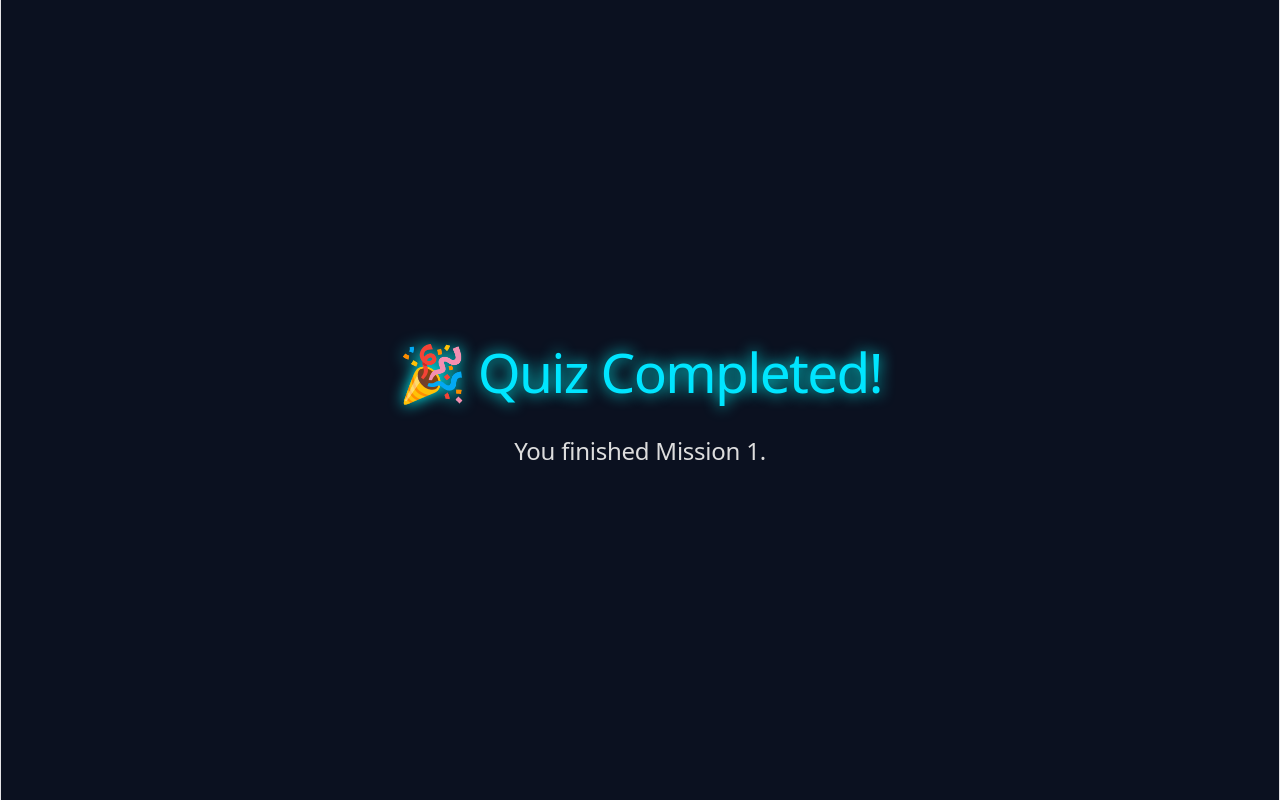
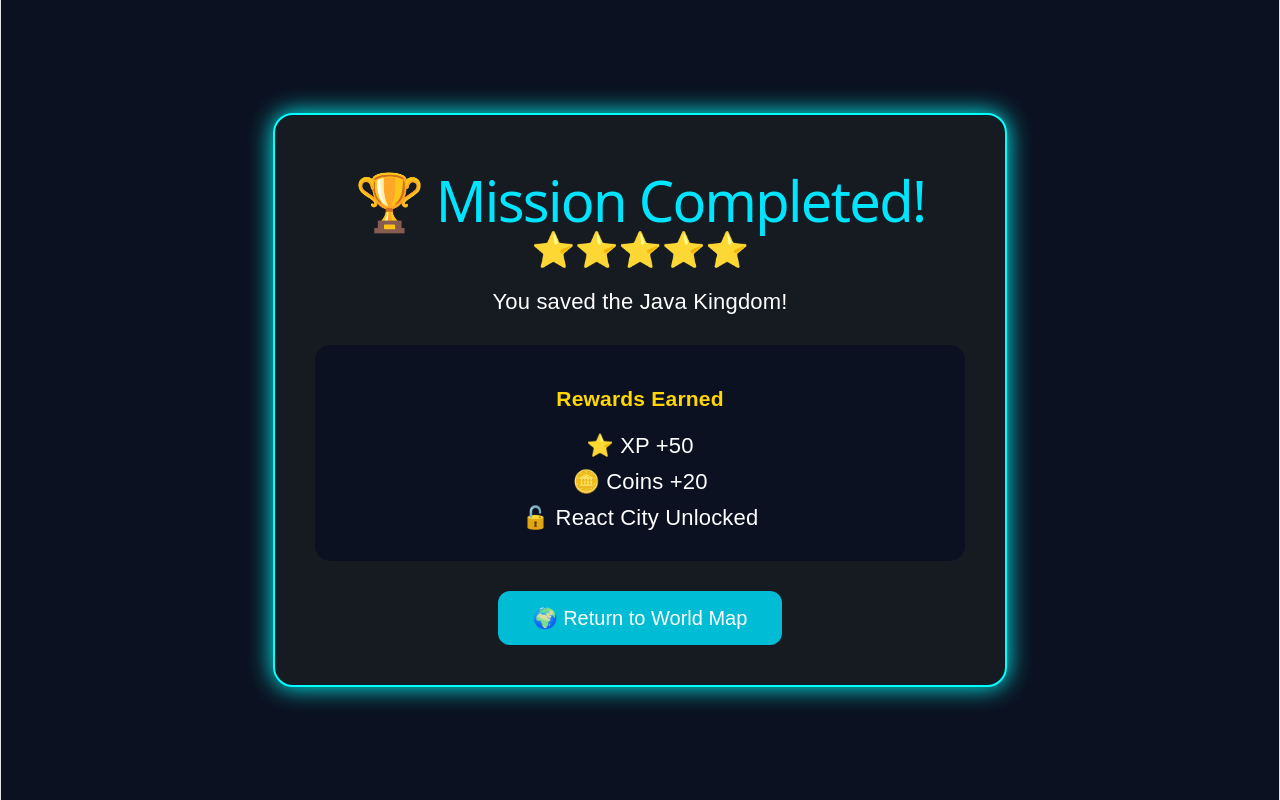
Before and after one commit to rashmirekhaghosh370-svg/JavaVerse, a React (Vite) app in the folder frontend/javaverse-frontend/: page /result in a window 1280 px wide. Built offline with nearby package versions, Linux system fonts and the light colour scheme.

Commit message:
Completed Result Page and Mission Rewards System

```diff
--- a/frontend/javaverse-frontend/src/pages/Quiz/Quiz.jsx
+++ b/frontend/javaverse-frontend/src/pages/Quiz/Quiz.jsx
@@ -1,10 +1,10 @@
 import React, { useState } from "react";
 import "./Quiz.css";
+import { useNavigate } from "react-router-dom";
 
 function Quiz() {
-
+const navigate = useNavigate();
 const questions = [
-
 {
 question:"Which keyword is used to create a class in Java?",
 options:["function","class","define","new"],
@@ -43,7 +43,7 @@ const handleAnswer = (selected) => {
   if (current < questions.length - 1) {
     setCurrent(current + 1);
   } else {
-    alert("Quiz Completed!");
+    navigate ("/result");
   }
 
 };
--- a/frontend/javaverse-frontend/src/pages/Result/Result.css
+++ b/frontend/javaverse-frontend/src/pages/Result/Result.css
@@ -4,17 +4,71 @@
     display:flex;
     justify-content:center;
     align-items:center;
-    flex-direction:column;
     color:white;
 }
 
-.result-page h1{
-    color:#00e5ff;
-    font-size:55px;
-    text-shadow:0 0 15px cyan;
+.result-card{
+    width:650px;
+    background:#161b22;
+    border:2px solid cyan;
+    border-radius:20px;
+    padding:40px;
+    text-align:center;
+    color:white;
+    box-shadow:0 0 25px cyan;
 }
 
-.result-page h2{
-    margin-top:20px;
-    color:#ddd;
+.result-card h1{
+    color:#00e5ff;
+    margin-bottom:15px;
 }
+
+.result-card h2{
+    font-size:35px;
+    margin-bottom:20px;
+}
+.result-card p{
+    color:white;
+}
+.result-card h3{
+    color:gold;
+}
+.result-btn{
+    color:white;
+}
+.success{
+    font-size:22px;
+    margin-bottom:30px;
+}
+
+.reward-box{
+    background:#0b1120;
+    border-radius:15px;
+    padding:20px;
+    margin-bottom:30px;
+}
+
+.reward-box h3{
+    color:gold;
+}
+
+.reward-box p{
+    font-size:22px;
+    margin:10px 0;
+}
+
+.result-btn{
+    padding:15px 35px;
+    border:none;
+    border-radius:12px;
+    background:#00bcd4;
+    color:white;
+    font-size:20px;
+    cursor:pointer;
+    transition:.3s;
+}
+
+.result-btn:hover{
+    transform:scale(1.05);
+    background:#0097a7;
+}
--- a/frontend/javaverse-frontend/src/pages/Result/result.jsx
+++ b/frontend/javaverse-frontend/src/pages/Result/result.jsx
@@ -1,10 +1,45 @@
+import React from "react";
 import "./Result.css";
+import { useNavigate } from "react-router-dom";
 
 function Result() {
+
+  const navigate = useNavigate();
+
   return (
     <div className="result-page">
-      <h1>🎉 Quiz Completed!</h1>
-      <h2>You finished Mission 1.</h2>
+
+      <div className="result-card">
+
+        <h1>🏆 Mission Completed!</h1>
+
+        <h2>⭐⭐⭐⭐⭐</h2>
+
+        <p className="success">
+          You saved the Java Kingdom!
+        </p>
+
+        <div className="reward-box">
+
+          <h3>Rewards Earned</h3>
+
+          <p>⭐ XP +50</p>
+
+          <p>🪙 Coins +20</p>
+
+          <p>🔓 React City Unlocked</p>
+
+        </div>
+
+        <button
+          onClick={() => navigate("/map")}
+          className="result-btn"
+        >
+          🌍 Return to World Map
+        </button>
+
+      </div>
+
     </div>
   );
 }
```
